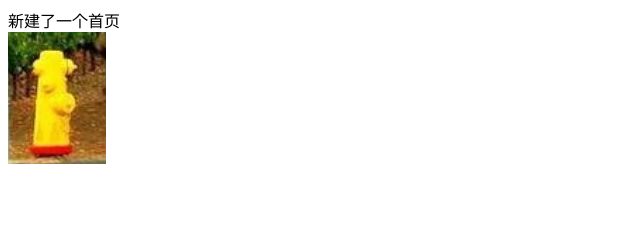
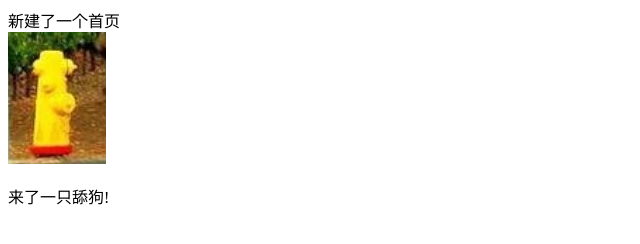
Before and after one commit to rueitin/rueitinStudy, a plain HTML site: page index.html in a window 1280 px wide. Shown: the whole page, without its empty margins (0-640 px from the left). Drawn offline with Linux system fonts and the light colour scheme.

Commit message:
来了一只舔狗

```diff
--- a/index.html
+++ b/index.html
@@ -8,5 +8,6 @@
 <body>
     <div>新建了一个首页</div>
     <img src="./ll.png" alt="">
+    <p>来了一只舔狗!</p>
 </body>
 </html>
```
